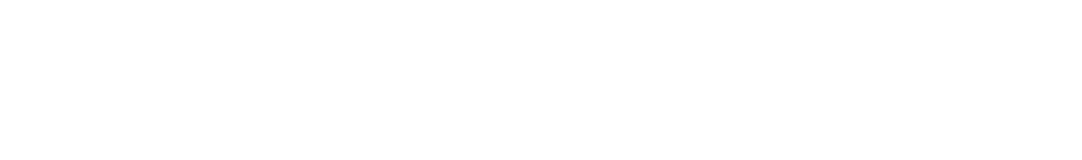
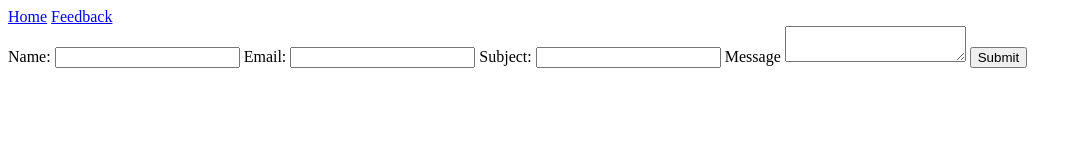
Before and after one commit to Andres94b/Group-3-Webpack-Project-TT4, a website: page feedback.html in a window 1280 px wide. Shown: the whole page, without its empty margins (0-1082 px from the left). Drawn offline with Linux system fonts and the light colour scheme.

Commit message:
add npm and started pages

```diff
--- a/feedback.html
+++ b/feedback.html
@@ -6,6 +6,27 @@
     <title>Document</title>
 </head>
 <body>
+    <nav>
+        <a href="index.html">Home</a>
+        <a href="feedback.html">Feedback</a>
+    </nav>
+    <div id="feedback">
+        <form action="" id="feedbackForm">
+            <label for="name">Name:</label>
+            <input type="text" name="name" id="name">
 
+            <label for="email">Email:</label>
+            <input type="email" name="email" id="email">
+
+            <label for="subject">Subject:</label>
+            <input type="text" name="subject" id="subject">
+
+            <label for="message">Message</label>
+            <textarea name="message" id="message"></textarea>
+
+            <input type="submit" value="Submit">
+        </form>
+    </div>
+    <script src="dist/feedback.js"></script>
 </body>
 </html>
```
Also changed, not shown: index.html (+2 -1 lines).
